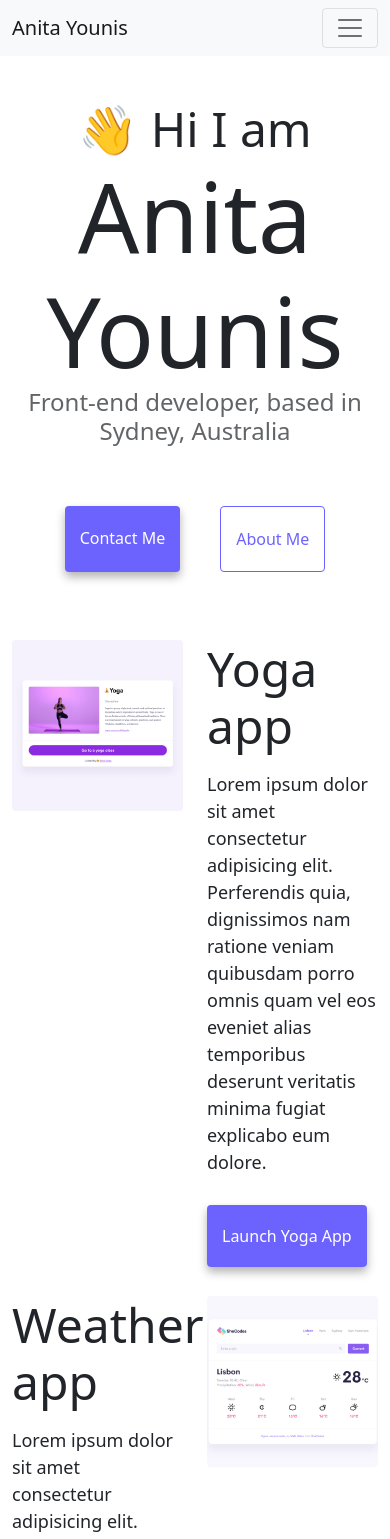
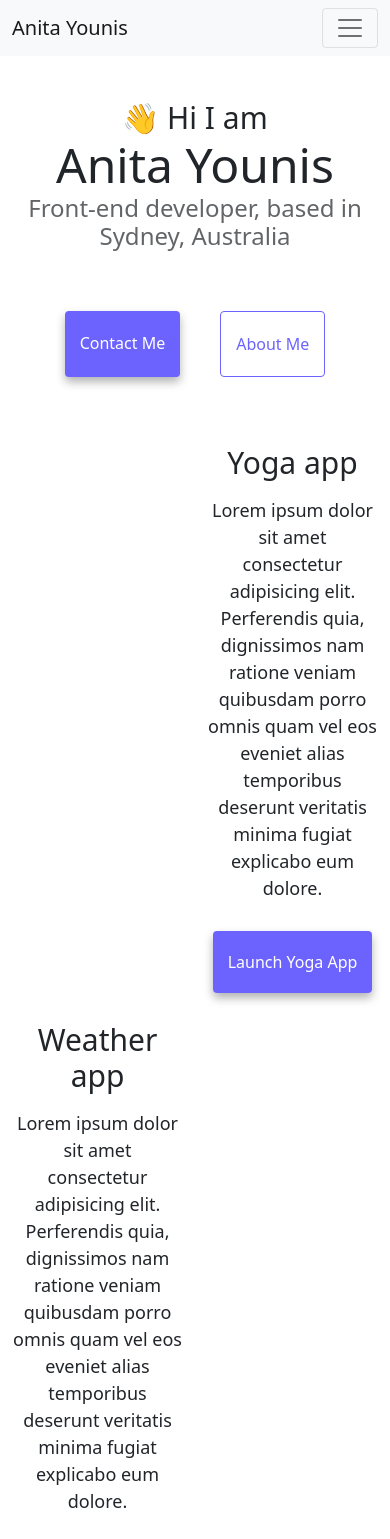
Before and after one commit to anita-15/week3-homework, a plain HTML site: page index.html in a window 390 px wide. Shown: the top 1539 px of the page. Drawn offline with nearby package versions, Linux system fonts and the light colour scheme.

Commit message:
Made mobile responsive

```diff
--- a/index.html
+++ b/index.html
@@ -61,7 +61,7 @@
     <div class="container">
       <div class="row">
         <div class="col-6">
-          <img src="images/yoga.png" class="img-fluid rounded" alt="Example of yoga app created by Anita Younis"/>
+          <img src="images/yoga.png" class="img-fluid rounded index-img" alt="Example of yoga app created by Anita Younis"/>
         </div>
         <div class="col-6">
           <h2 class="mb-3">Yoga app</h2>
@@ -90,12 +90,12 @@
           </div>
         </div>
         <div class="col-6">
-          <img src="images/weather.png" class="img-fluid rounded" alt="Example of weather app created by Anita Younis"/>
+          <img src="images/weather.png" class="img-fluid rounded index-img" alt="Example of weather app created by Anita Younis"/>
         </div>
       </div>
       <div class="row mt-5">
         <div class="col-6">
-          <img src="images/yoghurt.png" class="img-fluid rounded" alt="Example of yoghurt app created by Anita Younis"/>
+          <img src="images/yoghurt.png" class="img-fluid rounded index-img" alt="Example of yoghurt app created by Anita Younis"/>
         </div>
         <div class="col-6">
           <h2 class="mb-3">Yoghurt app</h2>
--- a/src/styles.css
+++ b/src/styles.css
@@ -86,3 +86,20 @@
   .email-link:hover {
     text-decoration: underline;
   }
+
+  @media(max-width: 576px) {
+      h1 {
+          font-size: 48px;
+      }
+      h2 {
+          font-size: 30px;
+      }
+      .index-img {
+          display: none;
+      }
+      .col-6 {
+          text-align: center;
+
+        }
+
+  }
```
